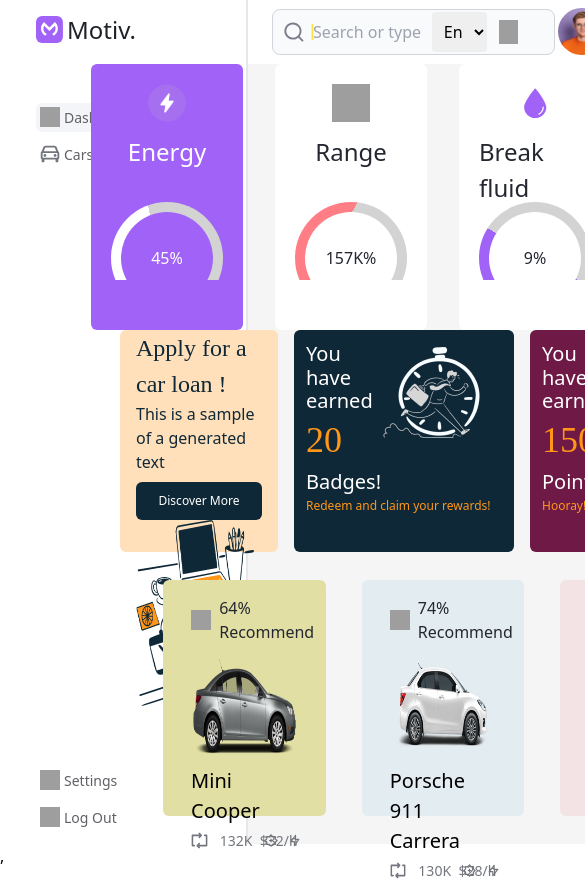
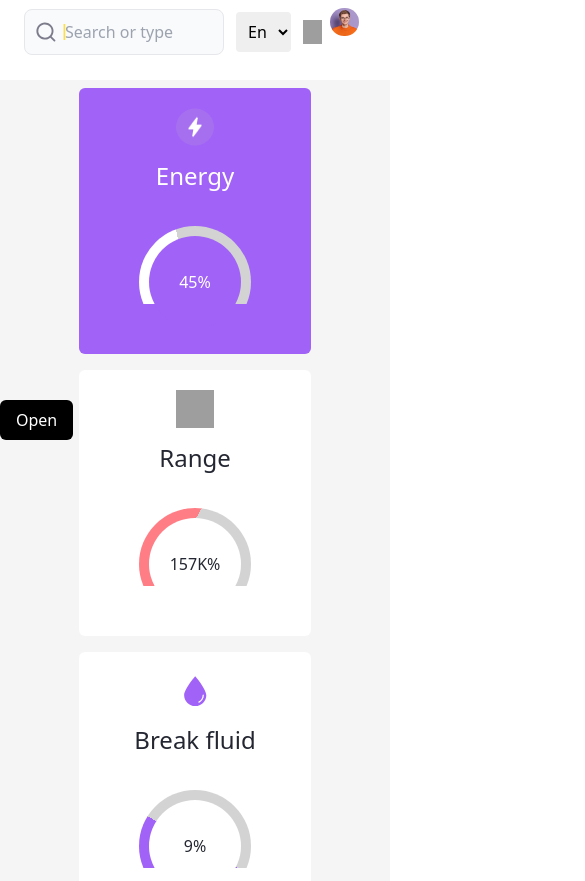
Before and after one commit to mohamedshalaby95/motiv-task, a React (Create React App) app: page / in a window 390 px wide. Shown: the top 881 px of the page, 585 px wide, since content can reach past the window. Built offline with nearby package versions, Linux system fonts and the light colour scheme; grey boxes are pictures that could not be loaded.

Commit message:
adjust side navbar at mobile view

```diff
--- a/src/components/languageSelector/languageSelector.tsx
+++ b/src/components/languageSelector/languageSelector.tsx
@@ -1,12 +1,15 @@
-import React from "react";
+import React, { useCallback } from "react";
 import { useTranslation } from "react-i18next";
 
 function LanguageSelector() {
   const { i18n } = useTranslation();
 
-  const changeLanguage = (lng:string) => {
-    i18n.changeLanguage(lng);
-  };
+  const changeLanguage = useCallback(
+    (lng: string) => {
+      i18n.changeLanguage(lng);
+    },
+    [i18n]
+  );
 
   return (
     <div className="flex items-center space-x-2 mx-3">
--- a/src/components/navbar/navbar.tsx
+++ b/src/components/navbar/navbar.tsx
@@ -24,18 +24,18 @@
                   <input
                     type="text"
                     id="simple-search"
-                    className="bg-gray-50 border border-gray-300 text-gray-900 text-[16px] rounded-lg focus:ring-blue-500 focus:border-blue-500 block w-full ps-10 p-2.5  dark:bg-gray-700 dark:border-gray-600 dark:placeholder-gray-400 dark:text-white dark:focus:ring-blue-500 dark:focus:border-blue-500"
+                    className="bg-gray-50 border  text-[16px] rounded-lg   block mobile:w-[200px] lg:w-full ps-10 p-2.5       "
                     placeholder="Search or type"
                     required
                   />
                 </div>
               </form>
             </div>
-            <div className="absolute inset-y-0 right-0 flex items-center pr-2 sm:static sm:inset-auto sm:ml-6 sm:pr-0">
+            <div className=" flex items-center pr-2   sm:pr-0">
               <LanguageSelector />
               <button
                 type="button"
-                className="flex items-center gap-10"
+                className="flex items-center mobile:gap-2 lg:gap-10"
               >
                 <img
                   src="./notification.svg"
@@ -43,7 +43,6 @@
                   className="h-[24px] w-[19.2px]"
                 />
                 <div className="w-[48px] h-[48px] rounded">
-
                   <img
                     src="./portrait-handsome-european-male-student-has-gentle-smile-face-happy-hear-pleasant-news-stands-delighted-wears-round-spectacles-orange-jumper.png"
                     alt="profile img"
--- a/src/components/pageWrapper/pageWrapper.tsx
+++ b/src/components/pageWrapper/pageWrapper.tsx
@@ -1,14 +1,44 @@
 import React, { ReactNode, ReactElement, useState, useCallback } from "react";
 import NavBar from "../navbar/navbar";
 import SideNavbar from "../sideNavbar/sideNavbar";
+import { useTranslation } from "react-i18next";
 interface MyComponentProps {
   children: ReactNode;
 }
 const PageWrapper: React.FC<MyComponentProps> = ({ children }) => {
+  const [isSideNavbarVisible, setIsSideNavbarVisible] =
+    useState<boolean>(false);
+  const { i18n } = useTranslation();
+  const toggleSideNavbar = useCallback(() => {
+    setIsSideNavbarVisible(!isSideNavbarVisible);
+  }, [isSideNavbarVisible]);
   return (
     <>
       <div className="flex max-w-[1339px] m-auto">
-        <SideNavbar />
+        <div className="mobile:hidden lg:block">
+          <SideNavbar />
+        </div>
+        <div
+          className={`mobile:block lg:hidden fixed ${
+            i18n.language === "en" ? "left-0 " : "right-0"
+          } top-[400px] z-50`}
+        >
+          <button
+            className="lg:hidden px-4 py-2 bg-black text-white rounded-md"
+            onClick={toggleSideNavbar}
+          >
+            {isSideNavbarVisible ? "close" : "Open"}
+          </button>
+        </div>
+        <div>
+          <div
+            className={`${
+              isSideNavbarVisible ? "d-block" : "hidden"
+            } relative right-0 left-0 top-0 bottom-0`}
+          >
+            <SideNavbar />
+          </div>
+        </div>
         <div className="w-full">
           <NavBar />
           <div>{children}</div>
--- a/src/screens/dashbord/dashbord.tsx
+++ b/src/screens/dashbord/dashbord.tsx
@@ -94,16 +94,16 @@
       <PageWrapper>
         <div className="bg-[#F5F5F5] ">
           {/* first section */}
-          <section className="mx-3 flex sm:flex-col lg:flex-row justify-center sm:p-2 lg:p-4">
+          <section className="mx-3 flex mobile:flex-col mobile:items-center lg:flex-row mobile:mt-4 lg:mt-0 justify-center mobile:p-2 lg:p-4 mobile:gap-4 lg:gap-0 ">
             {cards.map((card) => (
               <FirstSectionCardAtDashbord {...card} />
             ))}
           </section>
 
           {/* second section */}
-          <section className="mx-5 flex sm:flex-col lg:flex-row justify-center sm:p-2 lg:p-4">
+          <section className="mx-5 flex mobile:flex-col lg:flex-row justify-center mobile:p-2 lg:p-4 mobile:gap-4 lg:gap-0">
             {/* first card */}
-            <div className="w-[540px] h-[222px] bg-[#FFE0BA] flex flex-col lg:flex-row justify-between items-center px-4  rounded-md">
+            <div className="lg:w-[540px] lg:h-[222px] mobile:p-4 bg-[#FFE0BA] flex  lg:flex-row justify-between items-center lg:px-4  rounded-md">
               {/* text content */}
               <div>
                 <h4 className="text-[24px] text-[#0F2837] font-[ABeeZee]">
@@ -127,7 +127,7 @@
               </div>
             </div>
             {/* second  card */}
-            <div className="flex mx-2">
+            <div className="flex  lg:mx-2">
               {secondCards.map((card) => (
                 <SecondSectionCardAtDashbord {...card} />
               ))}
@@ -135,7 +135,7 @@
           </section>
 
           {/* section 3 */}
-          <section className="mx-3 flex sm:flex-col lg:flex-row justify-center gap-9 sm:p-2 lg:p-4">
+          <section className="mx-3 flex mobile:flex-col lg:flex-row mobile:items-center justify-center lg:gap-9 mobile:p-2 lg:p-4">
             {thirdCards.map((card) => (
               <ThirdSectionCardAtDashbord {...card} />
             ))}
```
Also changed, not shown: public/mini-countryman-car-bmw-mini-cooper-mini-406b2a24c59d99a8096f336f22982573.png.
